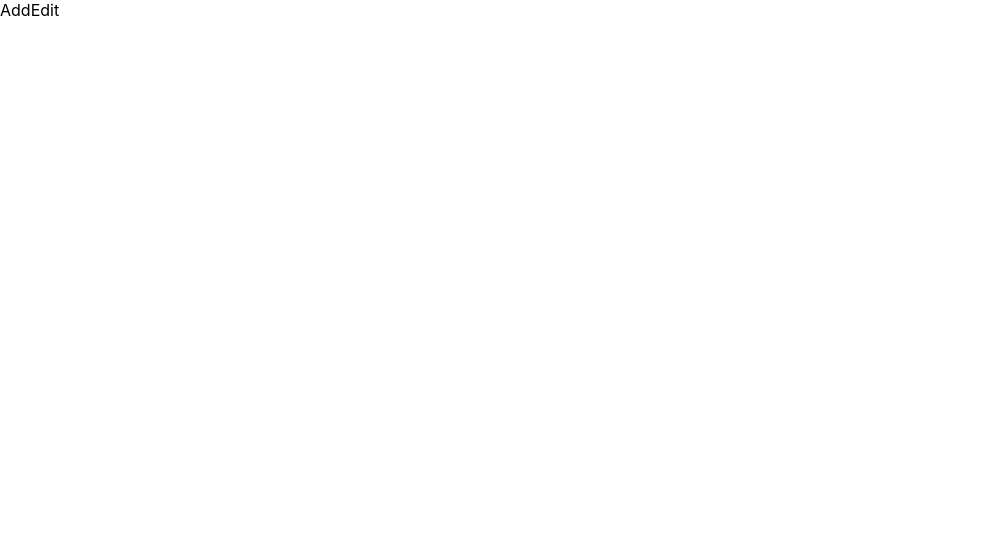
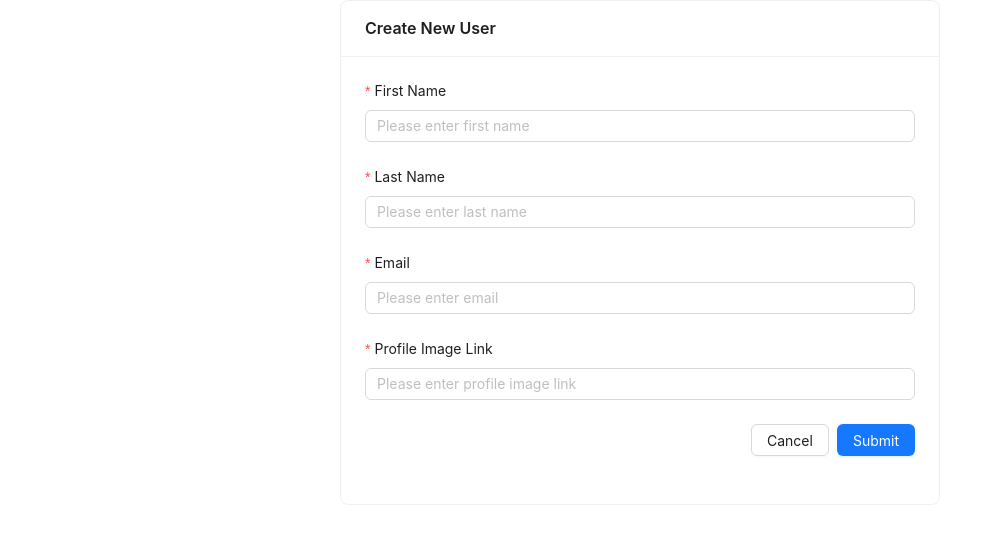
Before and after one commit to yukisedhu73/userlist-redux, a React (Create React App) app: page /user/add in a window 1280 px wide. Shown: the top 544 px of the page, without its empty margins (0-1003 px from the left). Built offline with nearby package versions, Linux system fonts and the light colour scheme; sample sign-in values are in the browser's storage.

Commit message:
fatal: update list usign store

```diff
--- a/src/pages/AddEditUser.tsx
+++ b/src/pages/AddEditUser.tsx
@@ -1,9 +1,82 @@
-import React from "react";
+import React, { useEffect } from 'react';
+import { useParams, useNavigate, useLocation } from 'react-router-dom';
+import { Form, Input, Button, Card, message } from 'antd';
+import axios from '../api/axios';
 
-const AddEdituser = ()=>{
-    return(
-        <>AddEdit</>
-    )
-}
+const AddEditUser: React.FC = () => {
+  const [form] = Form.useForm();
+  const { id } = useParams();
+  const navigate = useNavigate();
+  const location = useLocation();
+  const isEdit = !!id;
 
-export default AddEdituser;
+  useEffect(() => {
+    if (isEdit && location.state) {
+      form.setFieldsValue(location.state);
+    }
+  }, [form, isEdit, location.state]);
+
+  const onFinish = async (values: any) => {
+    const payload = {
+      email: values.email,
+      first_name: values.first_name,
+      last_name: values.last_name,
+      avatar: values.avatar,
+    };
+
+    try {
+      if (isEdit) {
+        await axios.put(`/users/${id}`, payload);
+        message.success('User updated successfully');
+        navigate('/', { state: { updatedUser: { ...payload, id } } });
+      } else {
+        const res = await axios.post('/users', payload);
+        message.success('User created successfully');
+        navigate('/', { state: { newUser: { ...payload, id: res.data.id } } });
+      }
+    } catch (error) {
+      message.error('Something went wrong');
+    }
+  };
+
+  return (
+    <Card title={isEdit ? 'Edit User' : 'Create New User'} style={{ maxWidth: 600, margin: '0 auto' }}>
+      <Form layout="vertical" form={form} onFinish={onFinish}>
+        <Form.Item
+          label="First Name"
+          name="first_name"
+          rules={[{ required: true, message: 'Please enter first name' }]}
+        >
+          <Input placeholder="Please enter first name" />
+        </Form.Item>
+        <Form.Item
+          label="Last Name"
+          name="last_name"
+          rules={[{ required: true, message: 'Please enter last name' }]}
+        >
+          <Input placeholder="Please enter last name" />
+        </Form.Item>
+        <Form.Item
+          label="Email"
+          name="email"
+          rules={[{ required: true, message: 'Please enter email' }]}
+        >
+          <Input placeholder="Please enter email" />
+        </Form.Item>
+        <Form.Item
+          label="Profile Image Link"
+          name="avatar"
+          rules={[{ required: true, message: 'Please enter profile image link' }]}
+        >
+          <Input placeholder="Please enter profile image link" />
+        </Form.Item>
+        <Form.Item style={{ textAlign: 'right' }}>
+          <Button onClick={() => navigate(-1)} style={{ marginRight: 8 }}>Cancel</Button>
+          <Button type="primary" htmlType="submit">{isEdit ? 'Update' : 'Submit'}</Button>
+        </Form.Item>
+      </Form>
+    </Card>
+  );
+};
+
+export default AddEditUser;
--- a/src/pages/Users.tsx
+++ b/src/pages/Users.tsx
@@ -3,19 +3,41 @@ import { useDispatch, useSelector } from 'react-redux';
 import { RootState, AppDispatch } from '../store/store';
 import { fetchUsers } from '../features/users/userThunk';
 import { setPage } from '../features/users/userSlice';
-import { Card, Avatar, Table, Button, Pagination, Spin, Input, Radio } from 'antd';
+import { Card, Avatar, Table, Button, Pagination, Spin, Input, Radio, message } from 'antd';
 import { EditOutlined, DeleteOutlined, SearchOutlined, PlusOutlined, TableOutlined, AppstoreOutlined } from '@ant-design/icons';
+import { useNavigate, useLocation } from 'react-router-dom';
+import axios from '../api/axios';
 import '../styles/users.css';
 
 const Users = () => {
   const dispatch = useDispatch<AppDispatch>();
+  const navigate = useNavigate();
+  const location = useLocation();
   const { list, loading, error, page, total, per_page } = useSelector((state: RootState) => state.users);
   const [isCardView, setIsCardView] = useState(false);
   const [search, setSearch] = useState('');
+  const [localUsers, setLocalUsers] = useState<any[]>([]);
 
   useEffect(() => {
     dispatch(fetchUsers(page));
   }, [dispatch, page]);
+
+  useEffect(() => {
+    const newUser = location.state?.newUser;
+    const updatedUser = location.state?.updatedUser;
+
+    if (newUser) {
+      message.success('User created successfully');
+      setLocalUsers((prev) => [newUser, ...prev]);
+    }
+
+    if (updatedUser) {
+      message.success('User updated successfully');
+      setLocalUsers((prev) =>
+        prev.map((u) => (u.id === updatedUser.id ? updatedUser : u))
+      );
+    }
+  }, [location.state]);
 
   const handlePageChange = (p: number) => {
     dispatch(setPage(p));
@@ -25,7 +47,9 @@ const Users = () => {
     setSearch(e.target.value);
   };
 
-    const filteredList = list.filter((user) => {
+  const filteredList = [...localUsers, ...list].filter((user, index, self) =>
+    index === self.findIndex((u) => u.id === user.id)
+  ).filter((user) => {
     const fullName = `${user.first_name} ${user.last_name}`.toLowerCase();
     return (
       fullName.includes(search.toLowerCase()) ||
@@ -59,7 +83,7 @@ const Users = () => {
       key: 'action',
       render: (_: any, record: any) => (
         <>
-                    <Button type="primary" style={{ marginRight: 8 }} icon={<EditOutlined />} />
+          <Button type="primary" style={{ marginRight: 8 }} icon={<EditOutlined />} onClick={() => navigate(`/user/edit/${record.id}`, { state: record })} />
           <Button type="primary" danger icon={<DeleteOutlined />} />
         </>
       ),
@@ -93,7 +117,7 @@ const Users = () => {
               suffix={<SearchOutlined />}
               className="search-input"
             />
-                        <Button type="primary" icon={<PlusOutlined />}>Create User</Button>
+            <Button type="primary" icon={<PlusOutlined />} onClick={() => navigate('/user/add')}>Create User</Button>
           </div>
         </div>
 
@@ -109,7 +133,7 @@ const Users = () => {
                 <h3>{user.first_name} {user.last_name}</h3>
                 <p>{user.email}</p>
                 <div className="card-actions">
-                                    <Button shape="circle" icon={<EditOutlined />} />
+                  <Button shape="circle" icon={<EditOutlined />} onClick={() => navigate(`/user/edit/${user.id}`, { state: user })} />
                   <Button shape="circle" icon={<DeleteOutlined />} danger />
                 </div>
               </Card>
@@ -126,7 +150,7 @@ const Users = () => {
         <div className="pagination-container">
           <Pagination
             current={page}
-                        total={total}
+            total={total + localUsers.length}
             pageSize={per_page}
             onChange={handlePageChange}
           />
--- a/src/routes/AppRoutes.tsx
+++ b/src/routes/AppRoutes.tsx
@@ -1,9 +1,8 @@
-// src/routes/AppRoutes.tsx
 import React from 'react';
 import { BrowserRouter, Routes, Route, Navigate } from 'react-router-dom';
 import Login from '../pages/Login';
 import Users from '../pages/Users';
-import AddEditUser from '../pages/AddEditUser';
+import AddEditUser  from '../pages/AddEditUser';
 import PrivateRoute from './PrivateRoute';
 
 const AppRoutes = () => {
```
Lines whose indentation alone changed are shown as unchanged.
